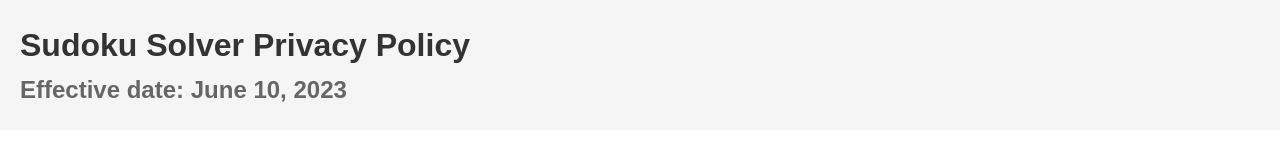
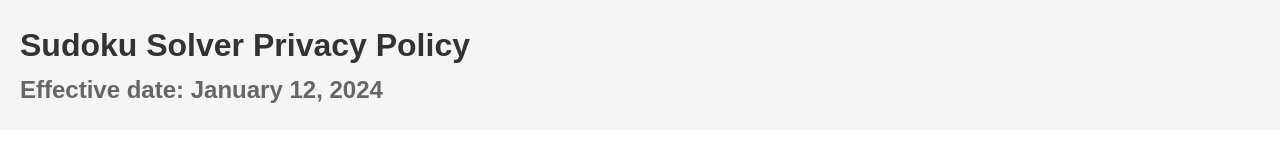
Before and after one commit to sathwikd/Sudoku-Solver, a plain HTML site: page privacy-policy.html in a window 1280 px wide. Shown: the top 156 px of the page. Drawn offline with Linux system fonts and the light colour scheme.

Commit message:
Update privacy-policy.html

```diff
--- a/privacy-policy.html
+++ b/privacy-policy.html
@@ -9,7 +9,7 @@
 <body>
     <header>
         <h1>Sudoku Solver Privacy Policy</h1>
-        <h2>Effective date: June 10, 2023</h2>
+        <h2>Effective date: January 12, 2024</h2>
     </header>
     <main>
         <section>
```
